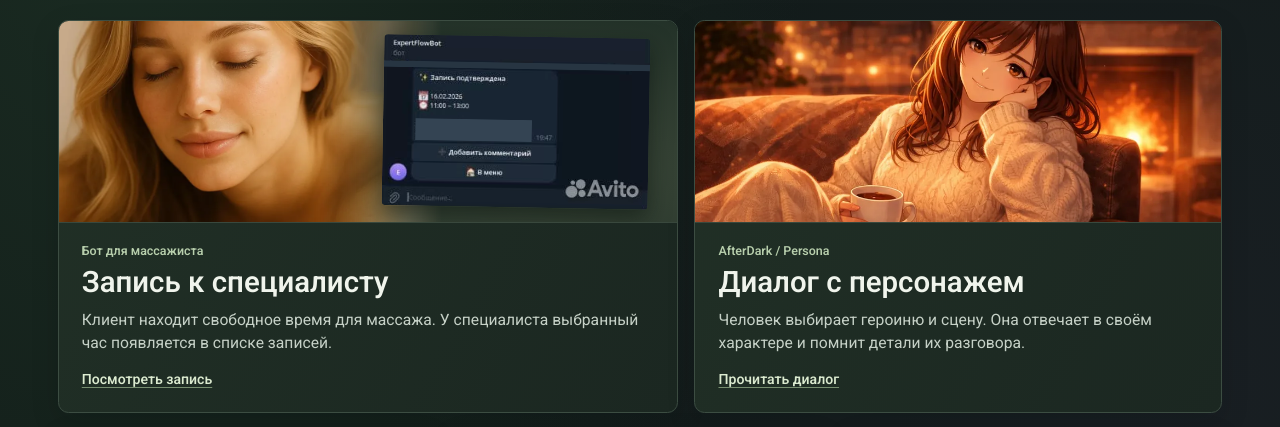
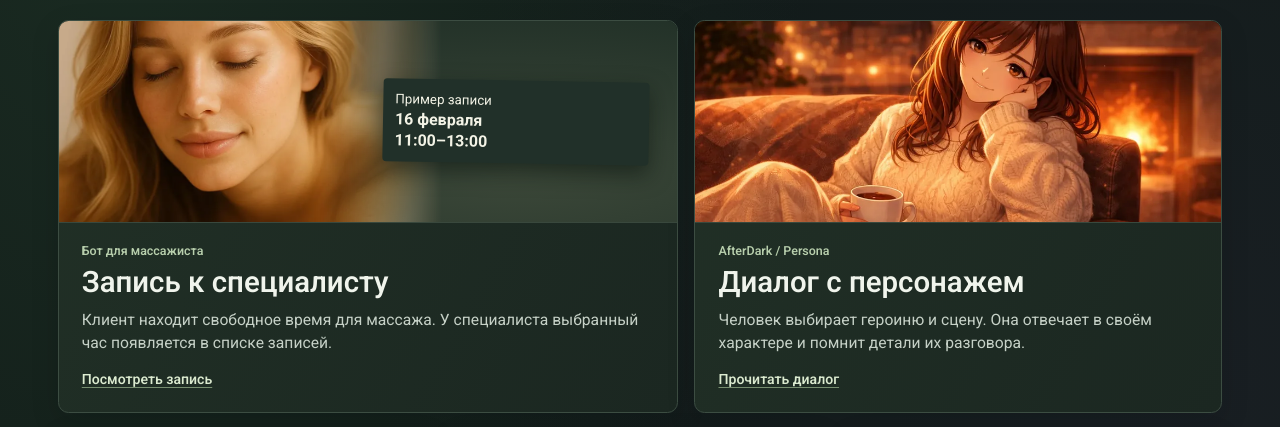
Before and after one commit to XolldaVeres/XolldaVeres.github.io, a plain HTML site: page index.html in a window 1280 px wide. Shown: the part 656-1083 px from the top of the page. Drawn offline with Linux system fonts and the light colour scheme.

Commit message:
Показать время записи читаемым текстом на карточке массажа

```diff
--- a/index.html
+++ b/index.html
@@ -34,7 +34,7 @@
     <div class="filters" aria-label="Фильтр каталога" role="group" hidden><button type="button" data-filter="all" aria-pressed="true">Все</button><button type="button" data-filter="business" aria-pressed="false">Для бизнеса</button><button type="button" data-filter="dialogs" aria-pressed="false">Диалоги</button><button type="button" data-filter="game" aria-pressed="false">Игра</button></div></div>
   <div class="feature-pair"><article id="card-booking" class="project-card feature card-booking picture-art" data-category="business">
   <a class="card-link" href="cases/booking.html" data-project="booking" aria-label="Запись к специалисту. Посмотреть запись">
-    <div class="art-wrap"><div class="card-art" data-tilt><img src="assets/thumb-booking.webp" alt="" loading="lazy" decoding="async"><img class="booking-proof" src="assets/booking-confirmation.webp" alt="Подтверждение записи в архиве ExpertFlowBot" loading="lazy" decoding="async"></div></div>
+    <div class="art-wrap"><div class="card-art" data-tilt><img src="assets/thumb-booking.webp" alt="" loading="lazy" decoding="async"><span class="booking-proof" style="box-sizing:border-box;padding:.65rem .75rem;background:#213029;color:#f3f3e6;line-height:1.3"><small>Пример записи</small><br><strong>16 февраля<br>11:00–13:00</strong></span></div></div>
     <div class="card-copy"><span class="project-kind">Бот для массажиста</span><h3>Запись к специалисту</h3>
       <p>Клиент находит свободное время для массажа. У специалиста выбранный час появляется в списке записей.</p><span class="card-action">Посмотреть запись</span>
     </div>
```
